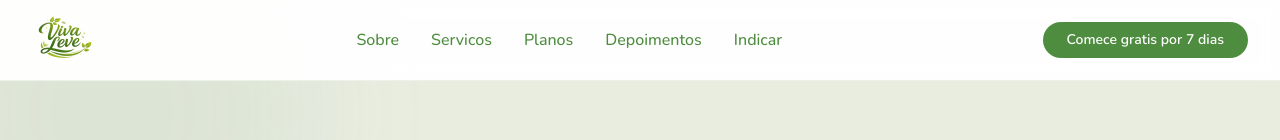
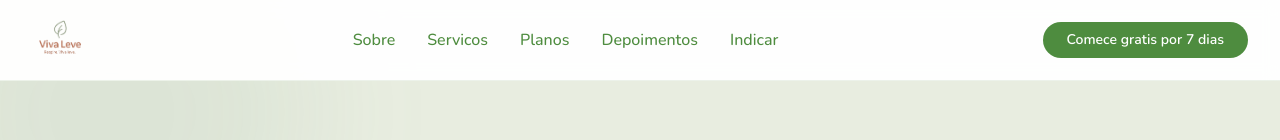
Before and after one commit to LuanNeuwirthC/landing-page-viva-leve, a Next.js app: page / in a window 1280 px wide. Shown: the top 140 px of the page. Built offline with nearby package versions, Linux system fonts and the light colour scheme.

Commit message:
feat: restore original vintage logo with stylized leaf and text
Revert to original logo design and adjust sizes in navbar and footer.

Co-authored-by: Luan_Neuwirth <224683974+LuanNeuwirthC@users.noreply.github.com>

```diff
--- a/components/viva-leve/footer.tsx
+++ b/components/viva-leve/footer.tsx
@@ -49,10 +49,10 @@ export function Footer() {
           <a href="#" className="flex items-center">
             <Image
               src="/images/logo-vivaleve.png"
-              alt="Viva Leve"
-              width={160}
-              height={80}
-              className="h-20 w-auto brightness-125 contrast-110"
+              alt="Viva Leve - Respire. Viva leve."
+              width={140}
+              height={70}
+              className="h-16 w-auto brightness-110"
             />
           </a>
 
--- a/components/viva-leve/navbar.tsx
+++ b/components/viva-leve/navbar.tsx
@@ -37,10 +37,10 @@ export function Navbar() {
           <a href="#" className="flex items-center">
             <Image
               src="/images/logo-vivaleve.png"
-              alt="Viva Leve"
-              width={140}
-              height={70}
-              className="h-14 w-auto lg:h-16"
+              alt="Viva Leve - Respire. Viva leve."
+              width={120}
+              height={60}
+              className="h-12 w-auto lg:h-14"
               priority
             />
           </a>
```
Also changed, not shown: public/images/logo-vivaleve.png.
